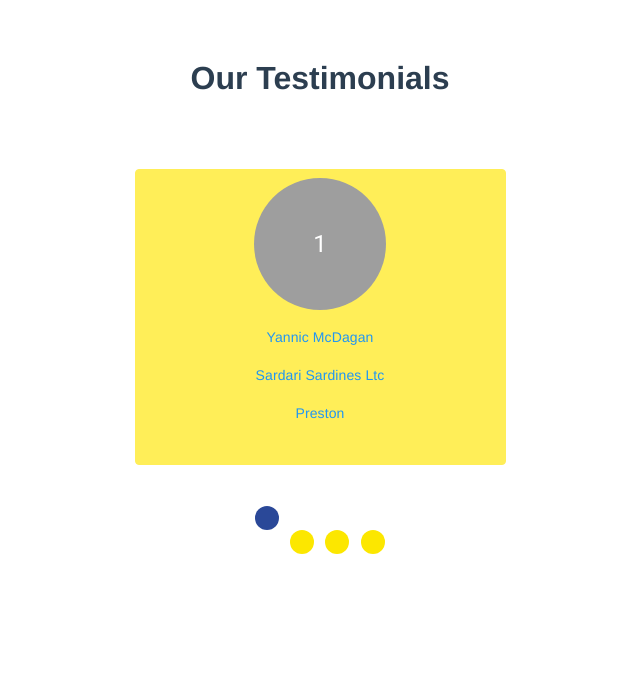
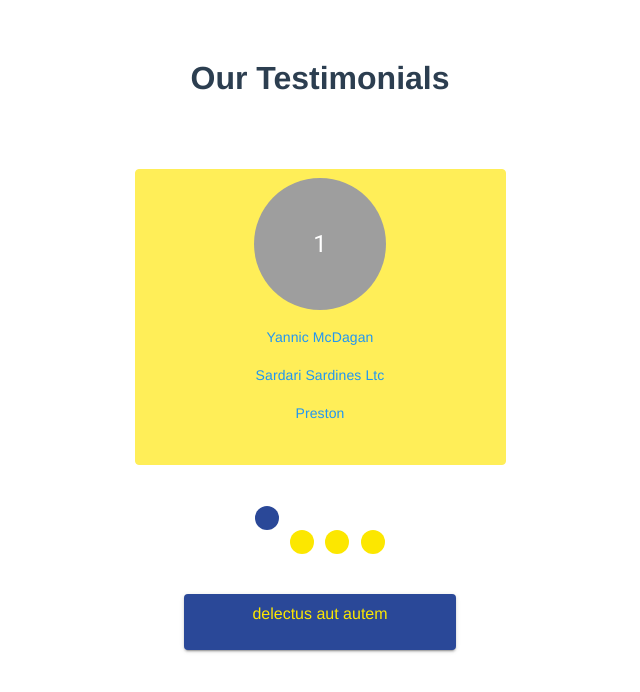
Before and after one commit to aingc/tihasTestimonial, a Vue app: page / in a window 1280 px wide. Shown: the top 692 px of the page, without its empty margins (320-960 px from the left). Built offline with nearby package versions, Linux system fonts and the light colour scheme.

Commit message:
Paragraph section with conditional display and some styling

```diff
--- a/src/components/Testimonial.vue
+++ b/src/components/Testimonial.vue
@@ -54,6 +54,20 @@
                 </v-slide-group>
               </v-col>
             </v-row>
+            <v-row justify="center">
+              <v-col class="col-3">
+                <v-sheet
+                  v-if="currentTestimonial != null"
+                >
+                  <v-card
+                    class="mx-lg-auto pa-2"
+                    style="background:#2A4898"
+                  >
+                    <p class="pText">{{testimonialList[currentTestimonial].info}}</p>
+                  </v-card>
+                </v-sheet>
+              </v-col>
+            </v-row>
           </v-sheet>
         </v-container>
       </v-app>
@@ -78,4 +92,7 @@ export default {
     border-style: solid;
     border-width: medium;
   }
+  .pText {
+    color: #FCE700;
+  }
 </style>
```
